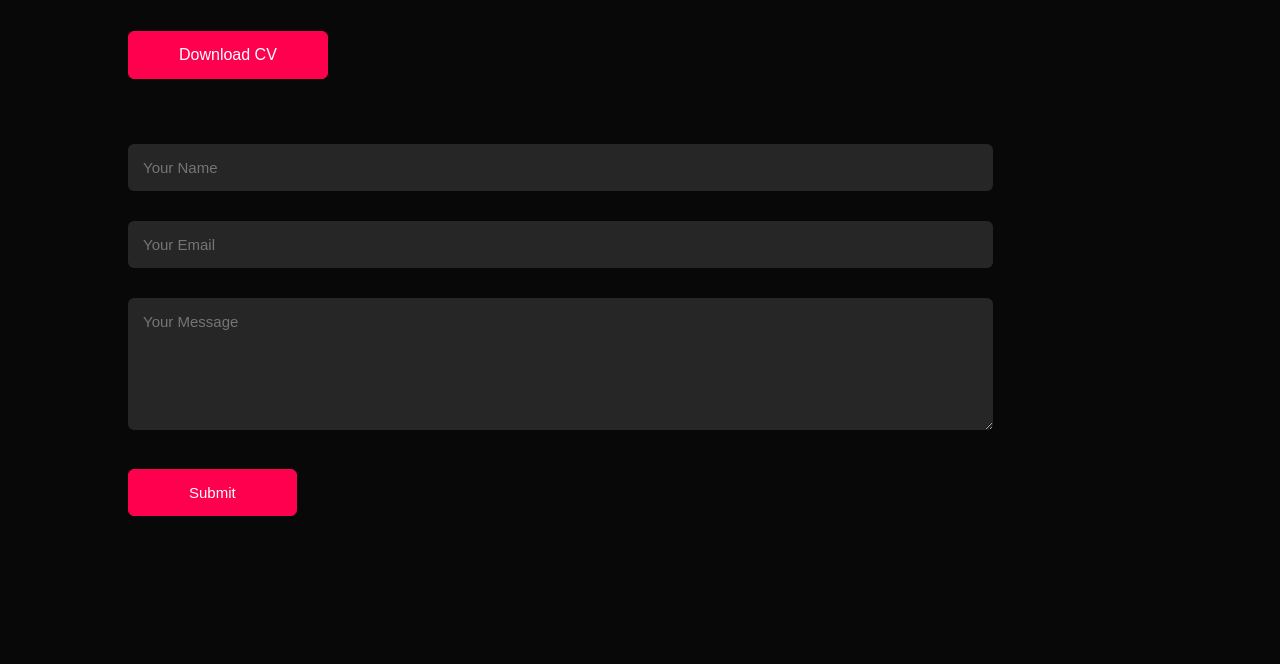
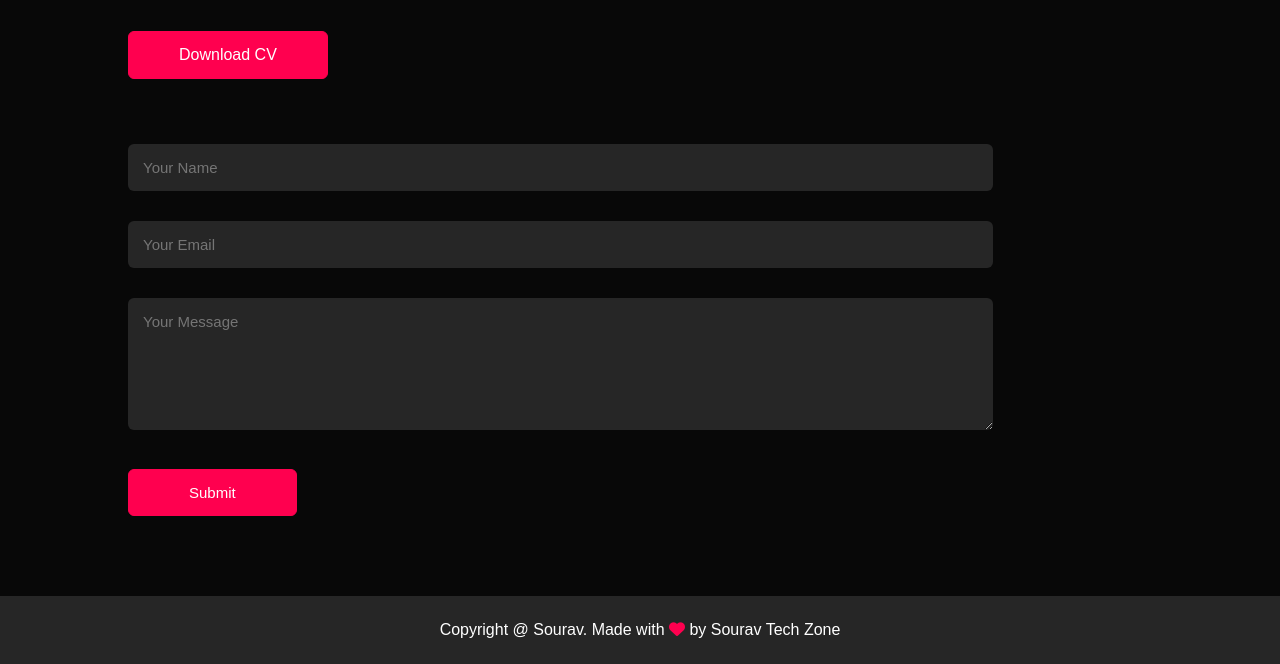
Before and after one commit to souravq/Sourav-Personal-Portfolio, a plain HTML site: page index.html in a window 1280 px wide. Shown: the part 2983-3647 px from the top of the page. Before the commit the page ends 3559 px from the top, so only its background shows below. Drawn offline with Linux system fonts and the light colour scheme.

Commit message:
copyright section done

```diff
--- a/index.html
+++ b/index.html
@@ -176,6 +176,9 @@
             </div>
 
         </div>
+        <div class="copyright">
+            <p>Copyright @ Sourav. Made with <i class="fa-solid fa-heart"></i> by Sourav Tech Zone</p>
+        </div>
 
     </div>
 
--- a/style.css
+++ b/style.css
@@ -325,3 +325,15 @@ form .btn2 {
   margin-top: 20px;
   cursor: pointer;
 }
+
+.copyright {
+  width: 100%;
+  text-align: center;
+  padding: 25px 0;
+  background: #262626;
+  font-weight: 300;
+  margin-top: 20px;
+}
+.copyright i {
+  color: #ff004f;
+}
```
